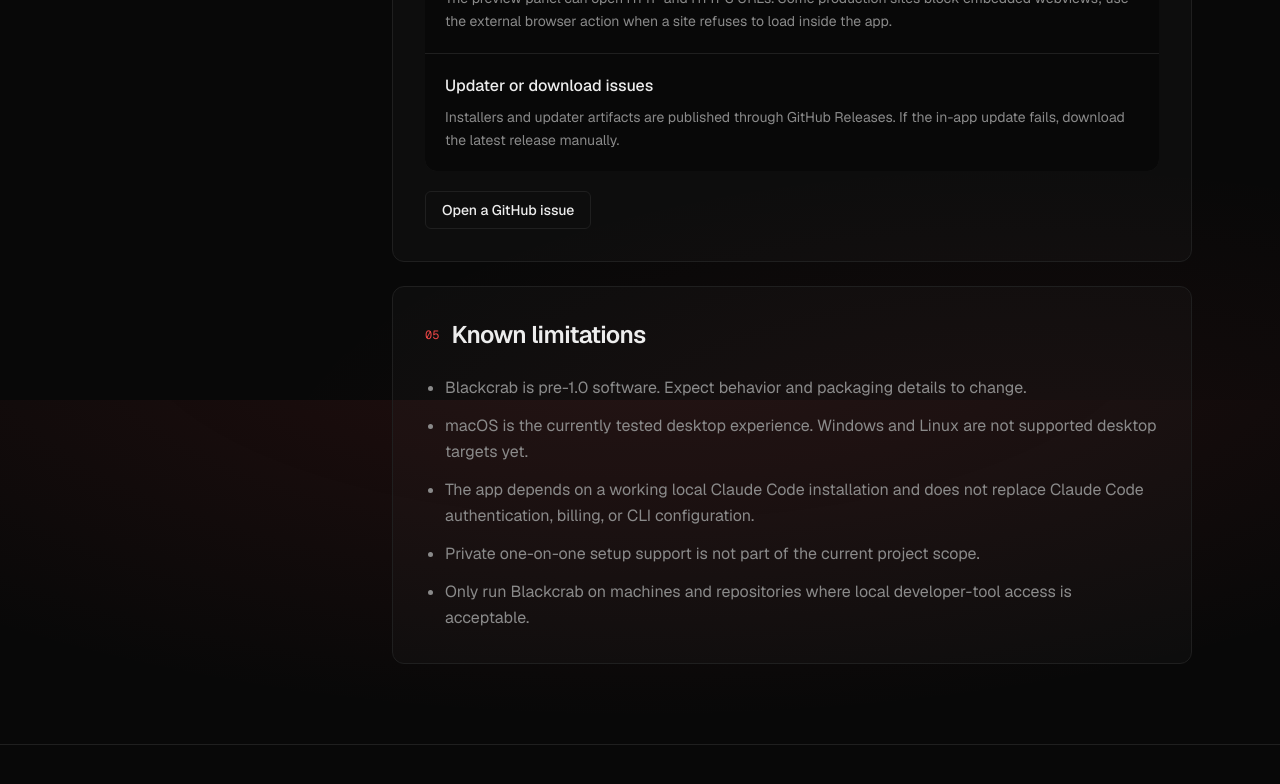
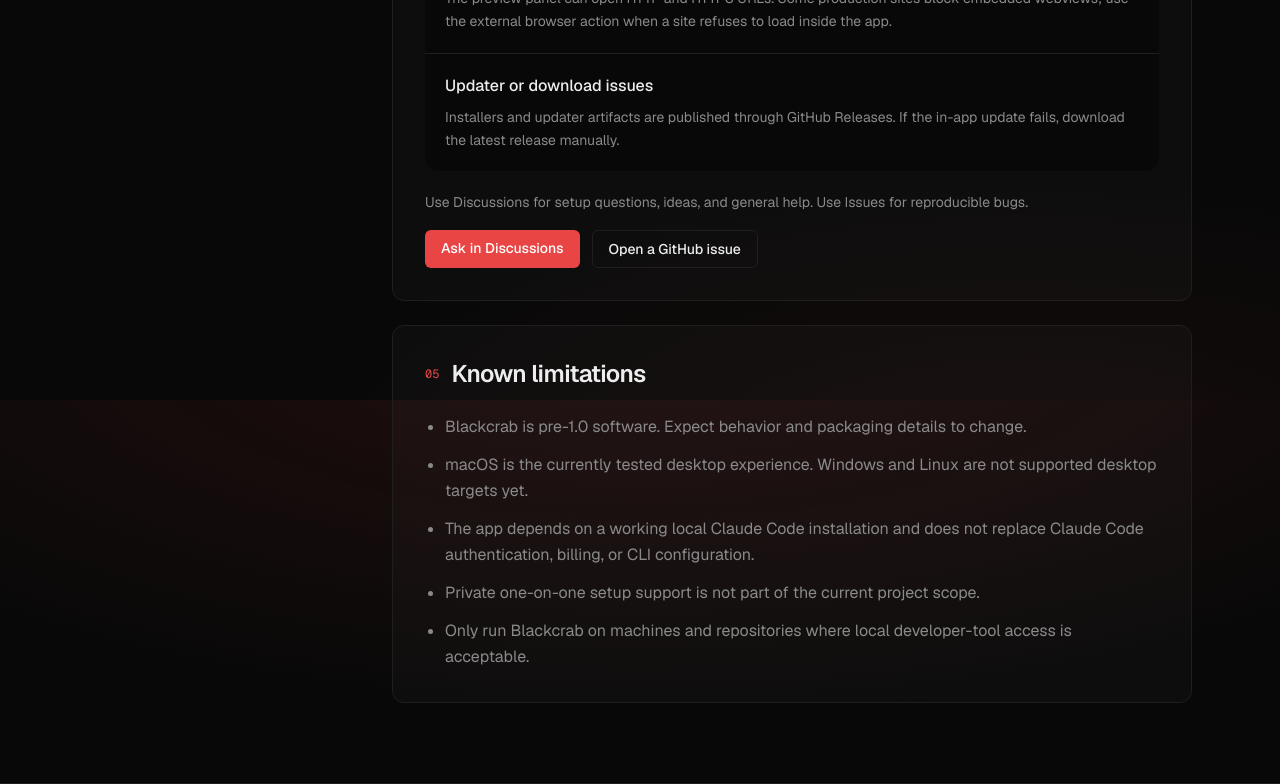
Before and after one commit to BonJenn/blackcrab-landing, a Next.js app: page /docs in a window 1280 px wide. Shown: the part 2000-2784 px from the top of the page. Built offline with nearby package versions, Linux system fonts and the light colour scheme.

Commit message:
Add GitHub Discussions links

```diff
--- a/app/docs/page.tsx
+++ b/app/docs/page.tsx
@@ -1,5 +1,6 @@
 import type { Metadata } from "next";
 import {
+  DISCUSSIONS_URL,
   Footer,
   ISSUES_URL,
   Nav,
@@ -178,12 +179,24 @@
                   body="Installers and updater artifacts are published through GitHub Releases. If the in-app update fails, download the latest release manually."
                 />
               </div>
-              <a
-                href={ISSUES_URL}
-                className="mt-5 inline-flex rounded-md border border-border px-4 py-2 text-sm font-medium hover:border-foreground/40 transition"
-              >
-                Open a GitHub issue
-              </a>
+              <p className="mt-5 text-sm text-muted leading-relaxed">
+                Use Discussions for setup questions, ideas, and general help.
+                Use Issues for reproducible bugs.
+              </p>
+              <div className="mt-4 flex flex-wrap gap-3">
+                <a
+                  href={DISCUSSIONS_URL}
+                  className="rounded-md bg-accent text-white px-4 py-2 text-sm font-medium hover:bg-accent/90 transition"
+                >
+                  Ask in Discussions
+                </a>
+                <a
+                  href={ISSUES_URL}
+                  className="rounded-md border border-border px-4 py-2 text-sm font-medium hover:border-foreground/40 transition"
+                >
+                  Open a GitHub issue
+                </a>
+              </div>
             </DocSection>
 
             <DocSection id="known-limitations" number="05" title="Known limitations">
--- a/app/site.tsx
+++ b/app/site.tsx
@@ -7,6 +7,7 @@
 export const PRIVACY_URL = "https://github.com/BonJenn/blackcrab/blob/main/PRIVACY.md";
 export const SECURITY_URL = "https://github.com/BonJenn/blackcrab/blob/main/SECURITY.md";
 export const ISSUES_URL = "https://github.com/BonJenn/blackcrab/issues";
+export const DISCUSSIONS_URL = "https://github.com/BonJenn/blackcrab/discussions";
 
 export function Nav() {
   return (
@@ -22,6 +23,7 @@
           <Link href="/#shortcuts" className="hover:text-white/75 transition-colors">Shortcuts</Link>
           <Link href="/blog" className="hover:text-white/75 transition-colors">Blog</Link>
           <Link href="/docs" className="hover:text-white/75 transition-colors">Docs</Link>
+          <a href={DISCUSSIONS_URL} className="hover:text-white/75 transition-colors">Community</a>
           <a href={APP_REPO_URL} className="hover:text-white/75 transition-colors">GitHub</a>
         </nav>
         <div className="flex items-center gap-2">
@@ -65,6 +67,9 @@
           <Link href="/blog" className="hover:text-foreground transition">
             Blog
           </Link>
+          <a href={DISCUSSIONS_URL} className="hover:text-foreground transition">
+            Discussions
+          </a>
           <a href={APP_REPO_URL} className="hover:text-foreground transition">
             GitHub
           </a>
```
